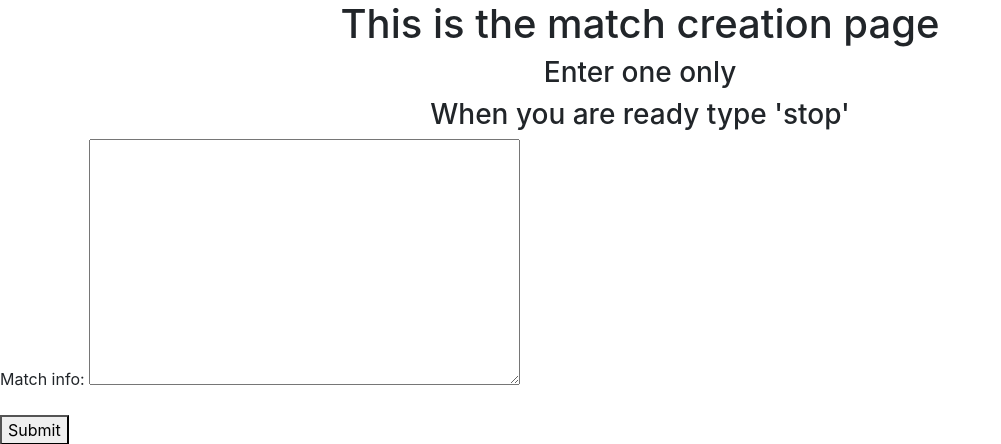
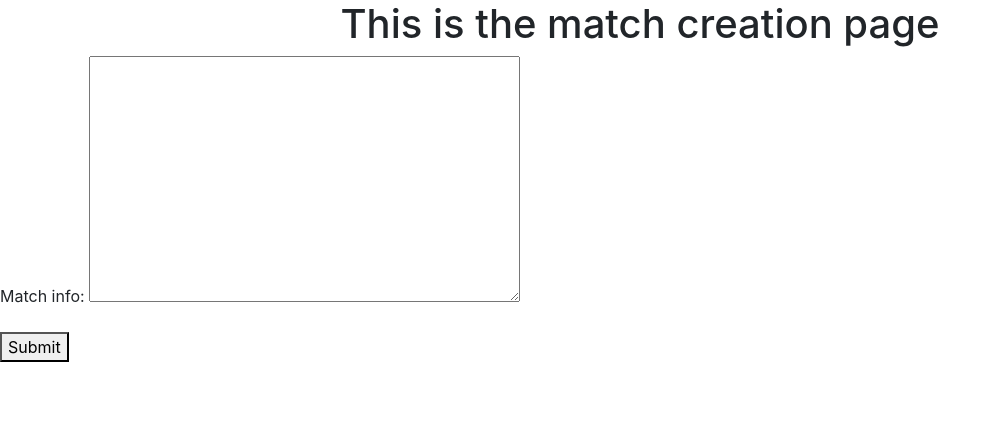
Before and after one commit to Niikcety/Handball, a Django app: page /create/ in a window 1280 px wide. Shown: the top 444 px of the page, without its empty margins (0-1001 px from the left). Run offline with Django 3.2, Linux system fonts and the light colour scheme; some libraries are stand-ins or nearby versions.

Commit message:
Updated match_create.html

```diff
--- a/src/match/templates/match/match_create.html
+++ b/src/match/templates/match/match_create.html
@@ -1,8 +1,6 @@
 {% extends "match/base.html" %}{% block content %}
 
 <h1 style="text-align:center;">This is the match creation page</h1>
-<h3 style="text-align:center;">Enter one only</h3>
-<h3 style="text-align:center;">When you are ready type 'stop'</h3>
 {% if messages %}
 <ul class="messages">
     {% for message in messages %}
```
